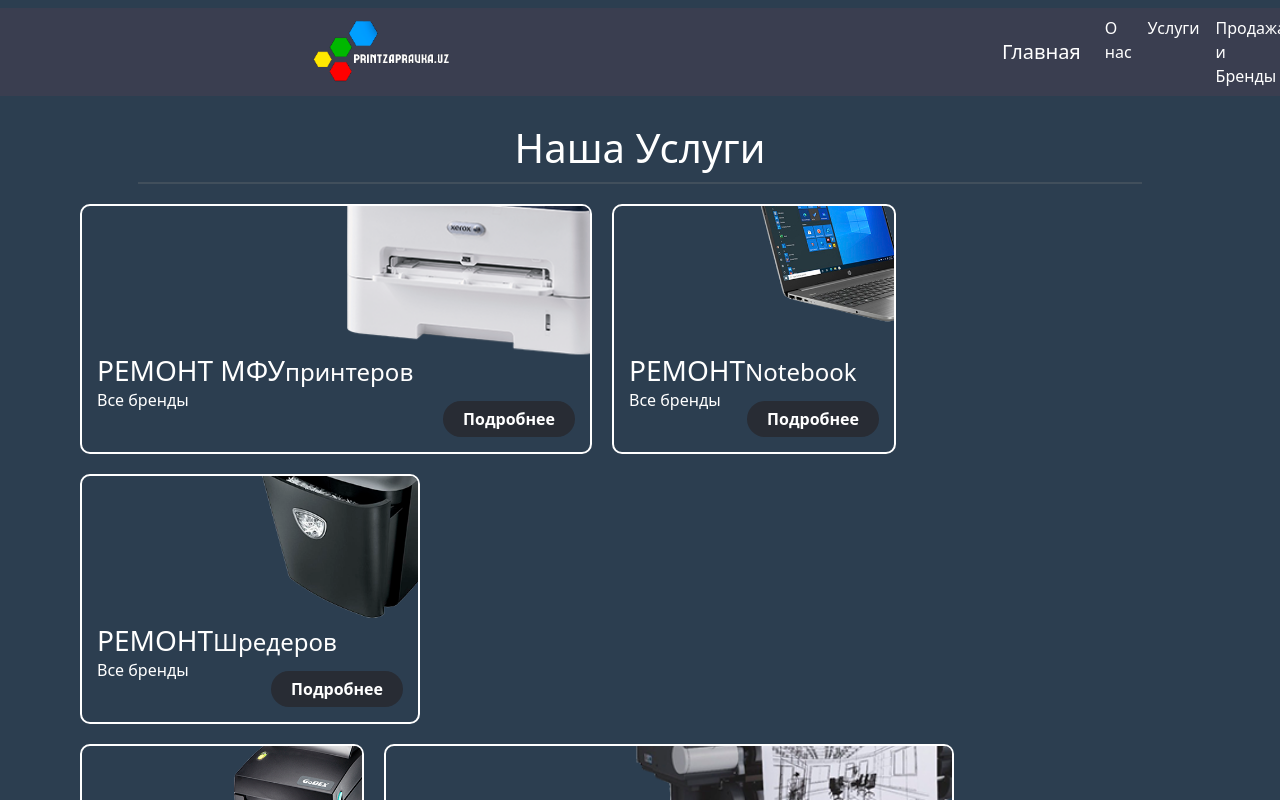
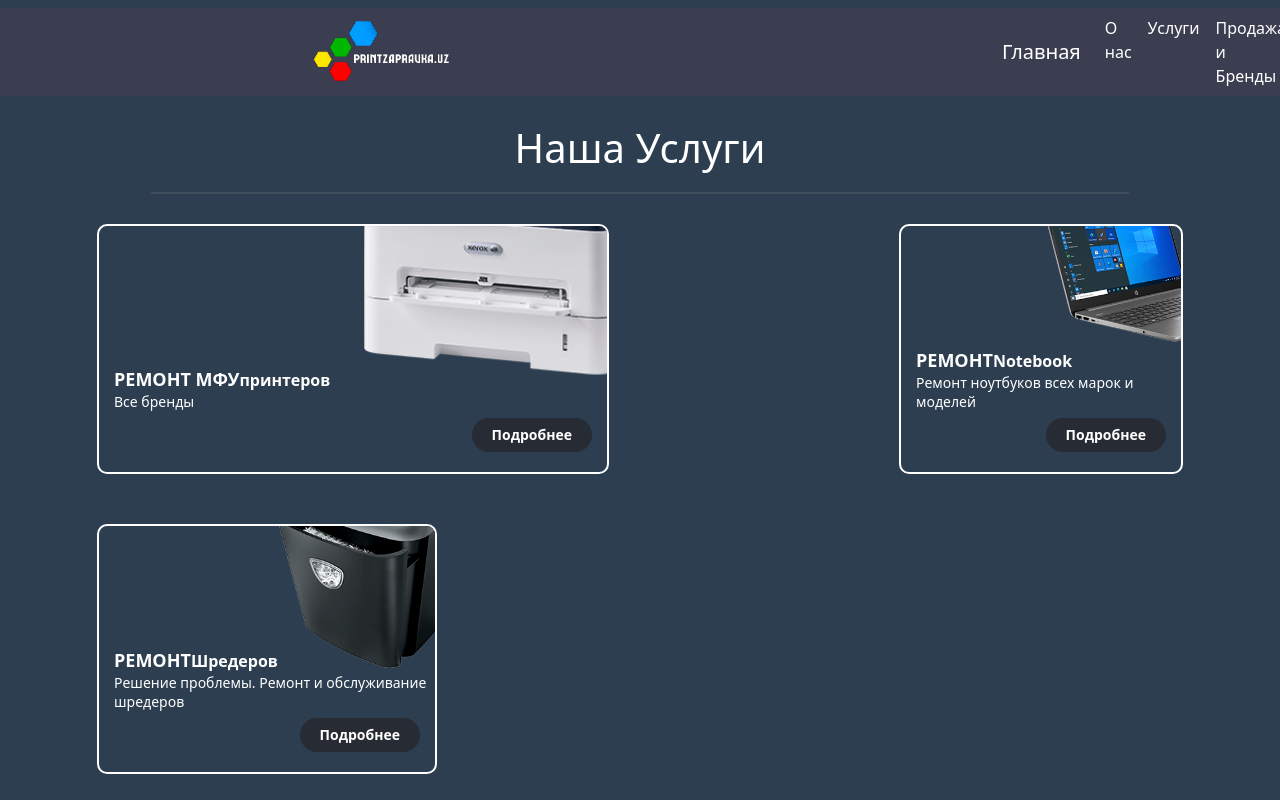
Before and after one commit to XayrullaOdilivich/Printzaprafka, a Vue app: page / in a window 1280 px wide. Shown: the top 800 px of the page. Built offline with nearby package versions, Linux system fonts and the light colour scheme.

Commit message:
add new file

```diff
--- a/src/views/ServicesPage.vue
+++ b/src/views/ServicesPage.vue
@@ -20,6 +20,8 @@ export default {
             <h1>Наша Услуги</h1>
         </div>
         <hr />
+        <div data-aos="fade-up"
+             data-aos-anchor-placement="bottom-bottom">
             <div class="row">
                 <div class="printer">
                     <div class="content">
@@ -40,7 +42,7 @@ export default {
                     <div class="content">
                         <h3>РЕМОНТ</h3>
                         <h4>Notebook</h4>
-                    <p>Все бренды</p>
+                        <p>Ремонт ноутбуков всех марок и моделей</p>
                     </div>
                     <img alt="img" class="hover-image" src="@/ServiceImage/img_1.png">
                     <button class="btn" @click="NotebookList = true">Подробнее</button>
@@ -55,7 +57,7 @@ export default {
                     <div class="content">
                         <h3>РЕМОНТ</h3>
                         <h4>Шредеров</h4>
-                    <p>Все бренды</p>
+                        <p>Решение проблемы. Ремонт и обслуживание шредеров</p>
                     </div>
                     <img alt="img" class="hover-image" src="@/ServiceImage/img_2.png">
                     <button class="btn" @click="ShredrovList = true">Подробнее</button>
@@ -72,7 +74,7 @@ export default {
                     <div class="content">
                         <h3>РЕМОНТ МФУ</h3>
                         <h4>Термопринт</h4>
-                    <p>Все бренды</p>
+                        <p>С гарантией</p>
                     </div>
                     <img alt="img" class="hover-image" src="@/ServiceImage/img_3.png">
                     <button class="btn" @click="TermoPrintList = true">Подробнее</button>
@@ -87,7 +89,7 @@ export default {
                     <div class="content">
                         <h3>РЕМОНТ</h3>
                         <h4>Плоттеров</h4>
-                    <p>Все бренды</p>
+                        <p>Любая сложность</p>
                     </div>
                     <img alt="img" class="hover-image" src="@/ServiceImage/img_4.png">
                     <button class="btn" @click="PlotterovList = true">Подробнее</button>
@@ -102,7 +104,7 @@ export default {
                     <div class="content">
                         <h3>РЕМОНТ</h3>
                         <h4>КОМПЬЮТЕРОВ</h4>
-                    <p>Все бренды</p>
+                        <p>Установка Windows программы.</p>
                     </div>
                     <img alt="img" class="hover-image" src="@/ServiceImage/img_5.png">
                     <button class="btn" @click="KompyuterList = true">Подробнее</button>
@@ -115,15 +117,32 @@ export default {
                 </div>
             </div>
         </div>
+
+    </div>
 </template>
 
 <style scoped>
+[data-aos="fade-up"] {
+    transition-duration: 3s !important; /* "fade-up" animatsiyasi uchun davomiylik */
+}
+/* Umumiy konteyner uslubi */
+.container {
+    width: 90%; /* Konteyner kengligi */
+    max-width: 1200px; /* Maksimal kenglik */
+    margin: 0 auto; /* Markazlash */
+    padding: 0 15px; /* Ichki bo'shliq */
+    box-sizing: border-box; /* Paddingni hisoblash */
+}
+
+/* Sarlavha uslubi */
 .title {
     color: white;
     font-weight: bold;
-    text-align: center;
+    text-align: center; /* Matnni markazlash */
+    margin-bottom: 20px; /* Sarlavha ostidagi bo'sh joy */
 }
 
+/* Bo'linish chizig'i */
 hr {
     border: none;
     border-top: 2px solid gray;
@@ -131,25 +150,92 @@ hr {
     margin: 10px auto;
 }
 
-/* Ramka uslubi */
-.printer, .notebook, .shreder, .termo_print, .plotterov, .kompyuter {
-    border: 2px solid white;
-    border-radius: 10px;
-    overflow: hidden; /* Ramkadan tashqaridagi qism ko'rinmasin */
-    margin: 10px;
-    position: relative;
+.row {
+    display: flex; /* Yonma-yon joylashuv */
+    justify-content: space-between; /* Ramkalar orasidagi teng masofa */
+    flex-wrap: wrap; /* Qatorni o'ramli qilish */
+    gap: 10px; /* Elementlar orasidagi bo'shliq */
+    margin: 0 auto; /* Markazlash */
 }
 
-.content {
-    position: absolute;
-    bottom: 40px; /* Pastdan 40px joy */
-    left: 15px; /* Chapdan 15px joy */
+/* Ramkalar kengligi va balandligi */
+.printer, .notebook, .shreder, .termo_print, .plotterov, .kompyuter {
+    height: 250px; /* Ramkaning bir xil balandligi */
+    border: 2px solid white; /* Ramka */
+    border-radius: 10px; /* Yumaloqlik */
+    overflow: hidden; /* Ortiqcha qismni yashirish */
+    position: relative; /* Elementni joylashni aniqlash */
+    background-color: transparent;
+    margin-top: 20px; /* Tepadan bo'sh joy */
+    margin-bottom: 20px;
 }
 
-h3, h4, p {
-    margin: 0; /* Ichki bo'shliqni olib tashlash */
-    color: white; /* Matn rangini oq qilib belgilash */
+/* Kichik ekranlar uchun media-so'rov */
+@media (max-width: 768px) {
+    .row {
+        flex-wrap: wrap; /* Kichik ekranlarda ustun tartibi */
+        justify-content: center; /* Elementlarni markazlash */
     }
+
+    .printer, .notebook, .shreder, .termo_print, .plotterov, .kompyuter {
+        flex: 0 0 100%; /* Kichik ekranlarda to'liq kenglik */
+        max-width: 100%; /* Maksimal kenglikni moslash */
+    }
+}
+
+
+.content {
+    position: absolute; /* Matn joylashuvini sozlash */
+    bottom: 60px; /* Matn tugmadan yuqoriroq joylashadi */
+    left: 15px;
+    color: white;
+}
+
+p {
+    margin: 0;
+    color: white;
+    font-size: 14px; /* Matnning o‘lchamini kichikroq qilish */
+    line-height: 1.4;
+}
+
+h3 {
+    margin: 0;
+    color: white;
+    font-size: 18px; /* H3 elementining kattaligini oshirish */
+    font-weight: bold; /* Qalinroq matn uchun */
+}
+
+h4 {
+    margin: 0;
+    color: white;
+    font-size: 16px; /* H4 elementining kattaligini oshirish */
+    font-weight: bold; /* Qalinroq matn uchun */
+}
+
+
+.btn {
+    position: absolute;
+    right: 15px;
+    bottom: 20px; /* Tugmani pastroqqa qaytarish */
+    background-color: #282c34;
+    color: white;
+    font-weight: bold;
+    border: none;
+    border-radius: 20px;
+    cursor: pointer;
+    padding: 10px 20px;
+    font-size: 14px;
+    line-height: 1;
+    white-space: nowrap;
+}
+
+.btn:hover {
+    background: #3c3e50;
+    color: white;
+}
+
+
+
 
 h3, h4 {
     display: inline;
@@ -159,83 +245,30 @@ h3, h4 {
     text-align: right;
 }
 
-.btn:hover {
-    background: #3c3e50;
-    color: white;
-}
-
-.btn {
-    position: absolute;
-    right: 15px; /* O'ngdan 15px bo'sh joy */
-    bottom: 15px; /* Pastdan 15px bo'sh joy */
-    background-color: #282c34;
-    color: white;
-    font-weight: bold;
-    border: none;
-    border-radius: 20px; /* Tugma uchun yumaloqlik */
-    cursor: pointer;
-    padding: 10px 20px; /* Tugma ichidagi matn uchun bo'sh joy */
-    font-size: 16px; /* Matn o'lchami */
-    line-height: 1; /* Matnni vertikal markazlash */
-    box-sizing: border-box; /* Padding va borderlarni hisobga olish */
-    white-space: nowrap; /* Matnni bir qator ichida ushlab turish */
-}
-
-.printer {
-    width: 512px;
-    height: 250px;
-}
-
-.notebook {
-    width: 284px;
-    height: 250px;
-}
-
-.shreder {
-    width: 340px;
-    height: 250px;
-}
-
-.termo_print {
-    width: 284px;
-    height: 250px;
-}
-
-.plotterov {
-    width: 570px;
-    height: 250px;
-}
-
-.kompyuter {
-    width: 284px;
-    height: 250px;
-}
-
 /* Tasvir uslubi */
 .hover-image {
-    position: absolute; /* Tasvirni ramkaga joylash */
+    position: absolute;
     top: 0;
     left: 0;
-    width: 100%; /* Tasvir ramkani to'liq egallaydi */
-    height: 100%; /* Tasvir ramkani to'liq egallaydi */
-    object-fit: cover; /* Tasvirni ramka ichiga moslashtirish */
+    width: 100%;
+    height: 100%;
+    object-fit: cover;
     transition: transform 0.3s ease, box-shadow 0.3s ease;
 }
 
-/* Hover faqat tasvirda ishlashi uchun */
 .hover-image:hover {
-    transform: scale(1.1); /* Tasvir kattalashadi */
-    box-shadow: 0 4px 20px rgba(0, 0, 0, 0.3);
+    transform: scale(1.1); /* Kattalashish */
+    box-shadow: 0 4px 20px rgba(0, 0, 0, 0.3); /* Soha */
 }
 
-/* Qo'shimcha list uchun uslublar */
+/* Qo'shimcha matn bloki uslubi */
 .list {
     position: absolute;
     top: 0;
     left: 0;
     width: 100%;
     height: 100%;
-    background: rgba(0, 0, 0, 0.8); /* Shaffof qora fon */
+    background: rgba(0, 0, 0, 0.8); /* Qora fon */
     color: white;
     display: flex;
     flex-direction: column;
@@ -243,10 +276,10 @@ h3, h4 {
     align-items: center;
     padding: 20px;
     box-sizing: border-box;
-    z-index: 10; /* Ramka ichidagi boshqa elementlar ustida */
+    z-index: 10;
 }
 
-/* Listni yopish tugmasi */
+/* Yopish tugmasi */
 .close-btn {
     position: absolute;
     top: 10px;
@@ -260,6 +293,27 @@ h3, h4 {
 }
 
 .close-btn:hover {
-    color: #f00; /* Tugmani hover holatida qizil qilish */
+    color: #f00;
+}
+
+/* Ramkalar uchun o'lchamlar */
+.printer {
+    width: 512px;
+    height: 250px;
+}
+
+.notebook, .termo_print, .kompyuter {
+    width: 284px;
+    height: 250px;
+}
+
+.shreder {
+    width: 340px;
+    height: 250px;
+}
+
+.plotterov {
+    width: 570px;
+    height: 250px;
 }
 </style>
```
Lines whose indentation alone changed are shown as unchanged.
